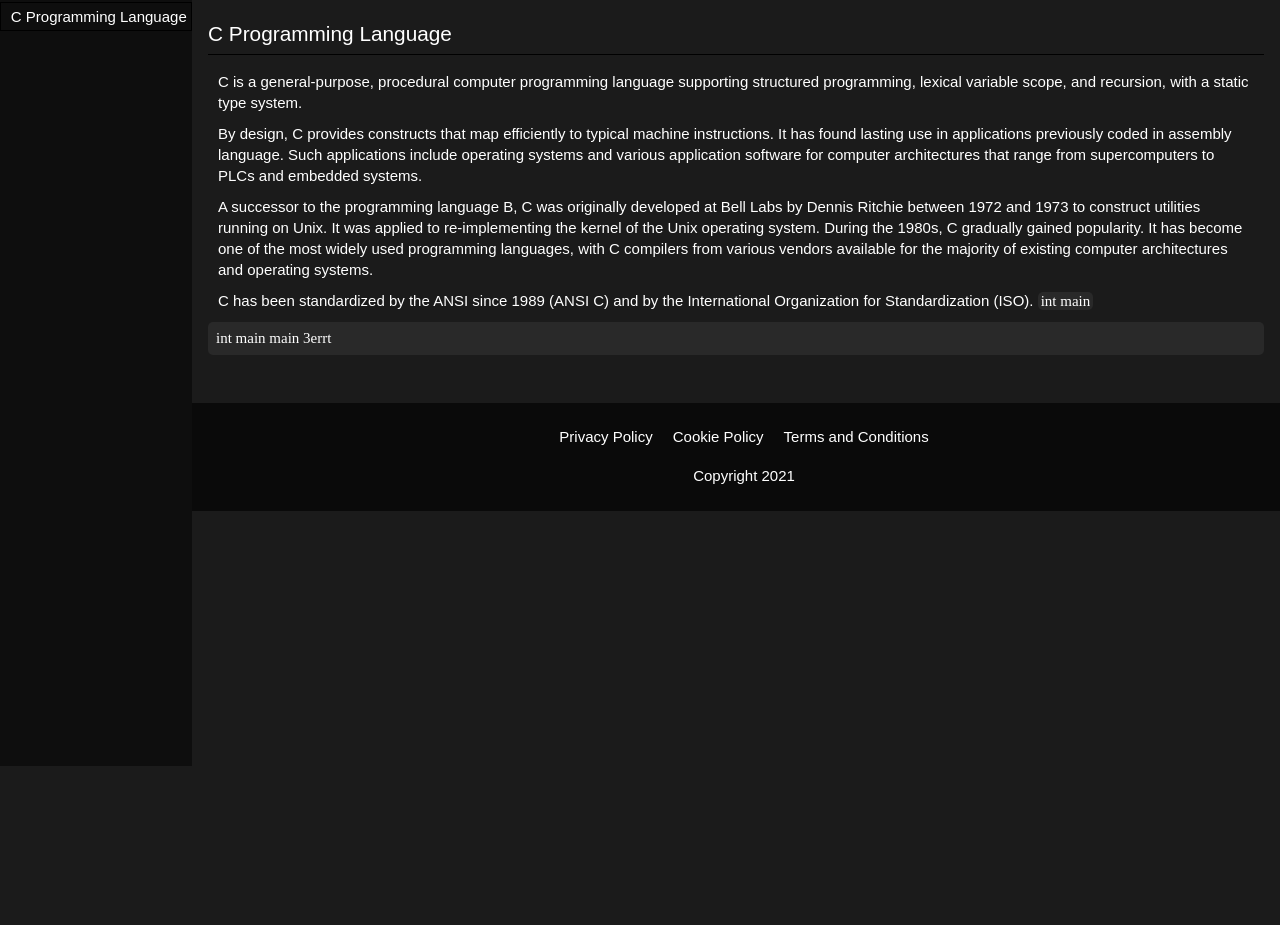
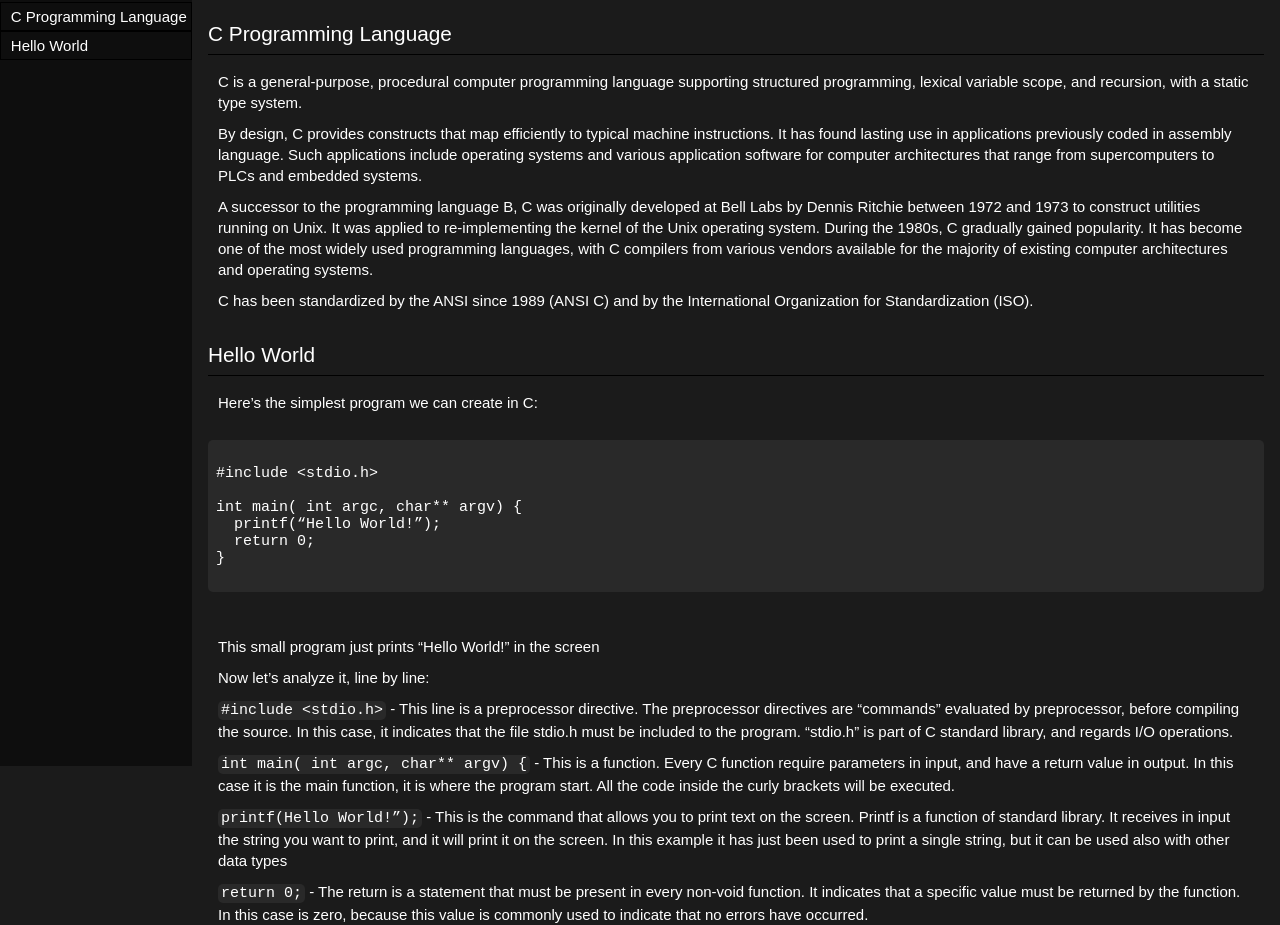
Before and after one commit to Samuele458/fcc-projects, a plain HTML site: page responsive-web-design/technical-documentation-page/index.html in a window 1280 px wide. Shown: the part 34-959 px from the top of the page. Before the commit the page ends 800 px from the top, so only its background shows below. Drawn offline with Linux system fonts and the light colour scheme.

Commit message:
Update index.html

```diff
--- a/responsive-web-design/technical-documentation-page/index.html
+++ b/responsive-web-design/technical-documentation-page/index.html
@@ -107,7 +107,7 @@
       }
 
       .code {
-        font-family: "Droid Sans Mono";
+        font-family: "Courier New";
         background-color: rgb(41, 41, 41);
         border-radius: 5px;
         padding: 1px 3px 1px 3px;
@@ -119,8 +119,7 @@
 
       .code-block {
         display: block;
-        margin-top: 0.5rem;
-        margin-bottom: 0.5rem;
+
         padding: 0.5rem;
       }
     </style>
@@ -133,6 +132,9 @@
           <a class="nav-link" href="#C_Programming_Language"
             >C Programming Language</a
           >
+        </li>
+        <li>
+          <a class="nav-link" href="#Hello_World">Hello World</a>
         </li>
       </ul>
     </nav>
@@ -165,9 +167,57 @@
         <p>
           C has been standardized by the ANSI since 1989 (ANSI C) and by the
           International Organization for Standardization (ISO).
-          <code class="code code-inline">int main</code>
         </p>
-        <code class="code code-block">int main main 3errt </code>
+      </section>
+      <section class="main-section" id="Hello_World">
+        <header>Hello World</header>
+        <p>Here’s the simplest program we can create in C:</p>
+        <pre>
+        <code class="code code-block">
+#include &lt;stdio.h&gt;
+
+int main( int argc, char** argv) {
+  printf(“Hello World!”);
+  return 0;
+}
+        </code>
+        </pre>
+
+        <p>This small program just prints “Hello World!” in the screen</p>
+        <p>Now let’s analyze it, line by line:</p>
+
+        <p>
+          <code class="code">#include &lt;stdio.h&gt;</code> - This line is a
+          preprocessor directive. The preprocessor directives are “commands”
+          evaluated by preprocessor, before compiling the source. In this case,
+          it indicates that the file stdio.h must be included to the program.
+          “stdio.h” is part of C standard library, and regards I/O operations.
+        </p>
+
+        <p>
+          <code class="code">int main( int argc, char** argv) {</code> - This is
+          a function. Every C function require parameters in input, and have a
+          return value in output. In this case it is the main function, it is
+          where the program start. All the code inside the curly brackets will
+          be executed.
+        </p>
+
+        <p>
+          <code class="code">printf(Hello World!”);</code> - This is the command
+          that allows you to print text on the screen. Printf is a function of
+          standard library. It receives in input the string you want to print,
+          and it will print it on the screen. In this example it has just been
+          used to print a single string, but it can be used also with other data
+          types
+        </p>
+
+        <p>
+          <code class="code">return 0;</code> - The return is a statement that
+          must be present in every non-void function. It indicates that a
+          specific value must be returned by the function. In this case is zero,
+          because this value is commonly used to indicate that no errors have
+          occurred.
+        </p>
       </section>
     </main>
     <footer>
```
